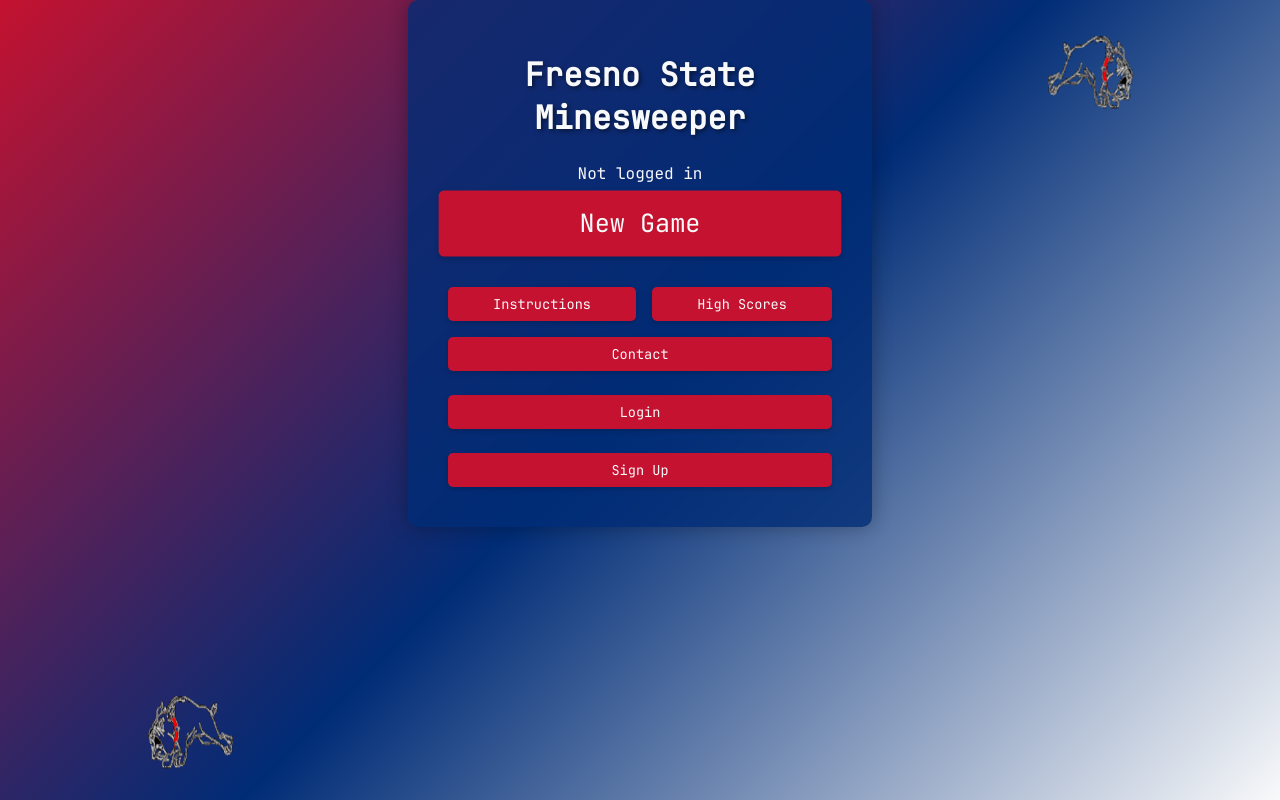
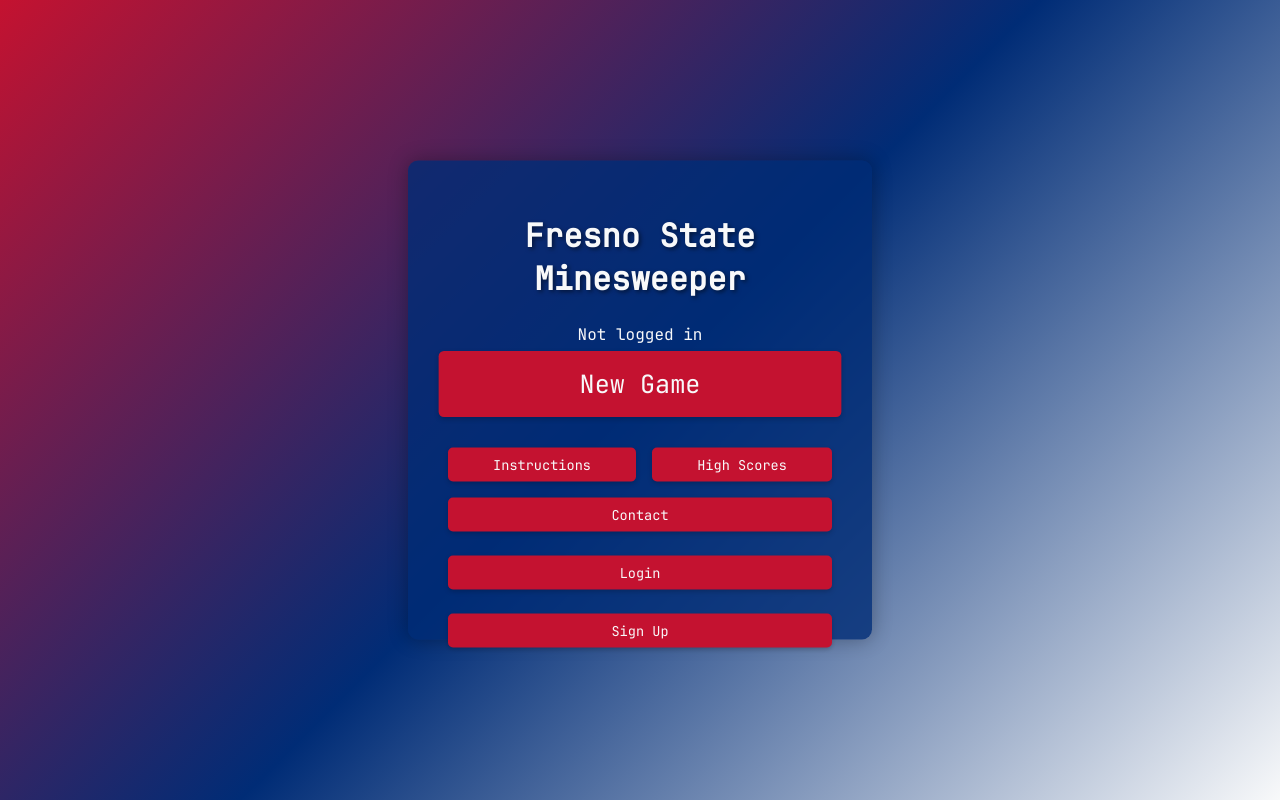
Before and after one commit to CxxxLee/MineSweeper-Game, a PHP site: page / in a window 1280 px wide. Run offline with PHP 8.4, Linux system fonts and the light colour scheme.

Commit message:
delete running dog

```diff
--- a/contact.html
+++ b/contact.html
@@ -7,8 +7,7 @@
     <link rel="stylesheet" href="css/styles.css">
 </head>
 <body>
-    <img src="assets/dog.gif" class="running-dog-top" alt="running dog">
-<img src="assets/dog.gif" class="running-dog-bottom" alt="running dog">
+
     <div class="game-container">
         <div class="contact">
             <h1>Contact Us</h1>
@@ -22,6 +21,8 @@
                 <h2>Chenchimin Lee</h2>
                 <p class="description">
                     <!-- Lee description -->
+                     <a href="https://github.com/CxxxLee">https://github.com/CxxxLee</a>
+                     Email:chenchiminlee@gmail.com
                 </p>
             </div>
             <a href="index.html" class="btn">Back to Menu</a>
--- a/css/styles.css
+++ b/css/styles.css
@@ -19,6 +19,12 @@ body {
 }
 
 .main-menu {
+    position:fixed;
+    top:50%;
+    bottom:50%;
+    left:50%;
+    right:50%;
+    transform: translate(-50%, -50%);
     background-color: rgba(0, 44, 118, 0.8);
     color: #F8F9FA;
     padding: 2rem;
@@ -29,6 +35,7 @@ body {
     flex-direction: column;
     align-items: center;
     width: 400px;
+    height:415px;
 }
 
 h1 {
@@ -1151,3 +1158,11 @@ h1 {
         transform: scaleX(-1);
     }
 }
+
+.description{
+    display:flex;
+    flex-direction: column;
+}
+.description a{
+    color:#fff;
+}
--- a/help.html
+++ b/help.html
@@ -7,8 +7,7 @@
     <link rel="stylesheet" href="css/styles.css">
 </head>
 <body>
-    <img src="assets/dog.gif" class="running-dog-top" alt="running dog">
-<img src="assets/dog.gif" class="running-dog-bottom" alt="running dog">
+
     <div class="game-container">
         <div class="instructions">
             <h1>How to Play Minesweeper</h1>
--- a/index.html
+++ b/index.html
@@ -7,8 +7,7 @@
     <link rel="stylesheet" href="css/styles.css">
 </head>
 <body>
-    <img src="assets/dog.gif" class="running-dog-top" alt="running dog">
-<img src="assets/dog.gif" class="running-dog-bottom" alt="running dog">
+
     <div class="main-menu">
         <h1>Fresno State Minesweeper</h1>
         <div id="loginStatus" class="login-status">Not logged in</div>
--- a/leaderboard.html
+++ b/leaderboard.html
@@ -7,8 +7,7 @@
     <link rel="stylesheet" href="css/styles.css">
 </head>
 <body>
-    <img src="assets/dog.gif" class="running-dog-top" alt="running dog">
-<img src="assets/dog.gif" class="running-dog-bottom" alt="running dog">
+
     <div class="leaderboard">
         <h1>Leaderboard</h1>
         <div class="leaderboard-controls">
--- a/login.html
+++ b/login.html
@@ -7,8 +7,7 @@
     <link rel="stylesheet" href="css/styles.css">
 </head>
 <body>
-    <img src="assets/dog.gif" class="running-dog-top" alt="running dog">
-<img src="assets/dog.gif" class="running-dog-bottom" alt="running dog">
+
     <div class="game-container">
         <div class="login">
             <h1>Minesweeper Login</h1>
--- a/signup.html
+++ b/signup.html
@@ -7,8 +7,7 @@
     <link rel="stylesheet" href="css/styles.css">
 </head>
 <body>
-    <img src="assets/dog.gif" class="running-dog-top" alt="running dog">
-<img src="assets/dog.gif" class="running-dog-bottom" alt="running dog">
+
     <div class="game-container">
         <div class="signup">
             <h1>Minesweeper Sign Up</h1>
```
Also changed, not shown: game.html (+4 -5 lines), js/game.js (+24 -17 lines), php/save_game.php (deleted, +0 -8 lines), assets/marioGameOVer.gif (added), assets/professor.jpg (deleted), 8 other files.
